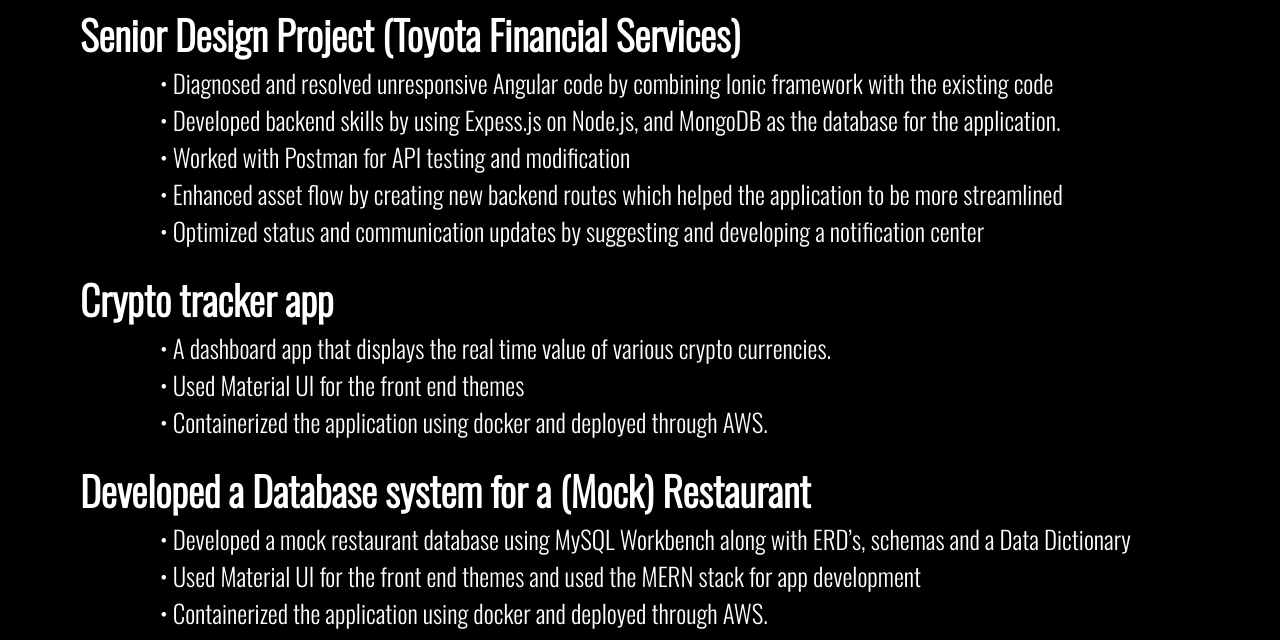
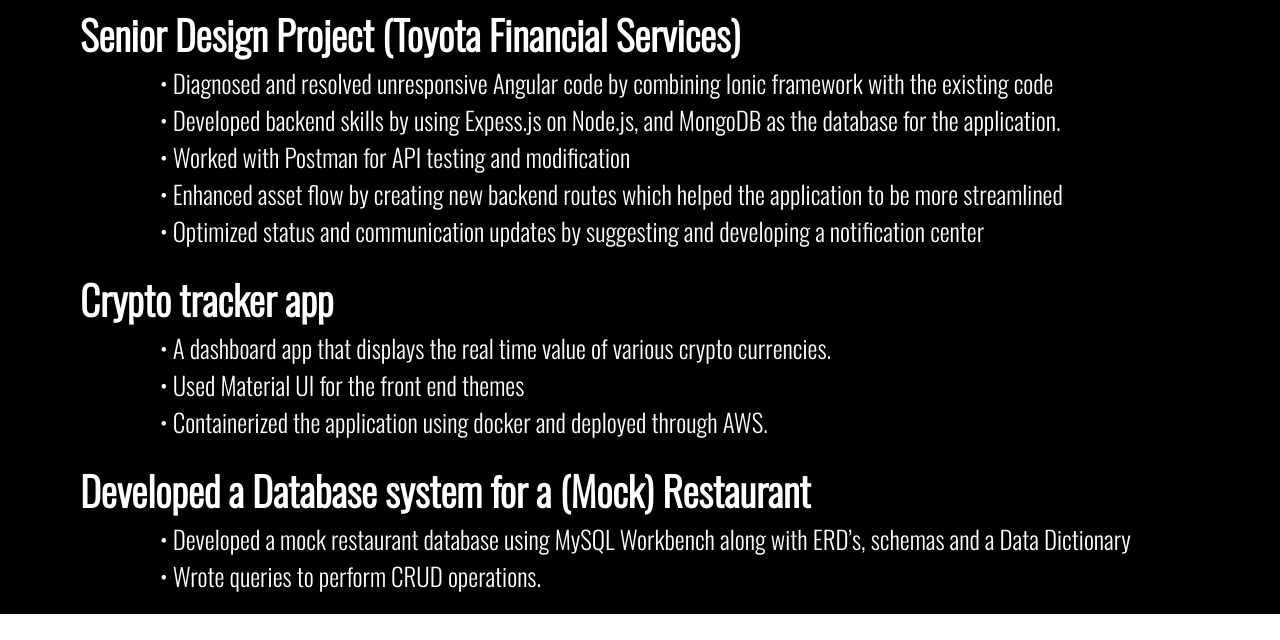
Before and after one commit to Abhiram0907/portfolio, a plain HTML site: page index.html in a window 1280 px wide. Shown: the part 1637-2277 px from the top of the page. Drawn offline with nearby package versions, Linux system fonts and the light colour scheme; a web font is replaced by a local one.

Commit message:
updated content

```diff
--- a/index.html
+++ b/index.html
@@ -103,8 +103,7 @@
                 <h1 class="Projects-sub">Developed a Database system for a (Mock) Restaurant</h1>
                 <ul class="Projects-sub-ext">
                     <p>• Developed a mock restaurant database using MySQL Workbench along with ERD’s, schemas and a Data Dictionary</p>
-                    <p>• Used Material UI for the front end themes and used the MERN stack for app development</p>
-                    <p>• Containerized the application using docker and deployed through AWS.</p>
+                    <p>• Wrote queries to perform CRUD operations.</p>
                 </ul>
             </div>
         </div>
```
